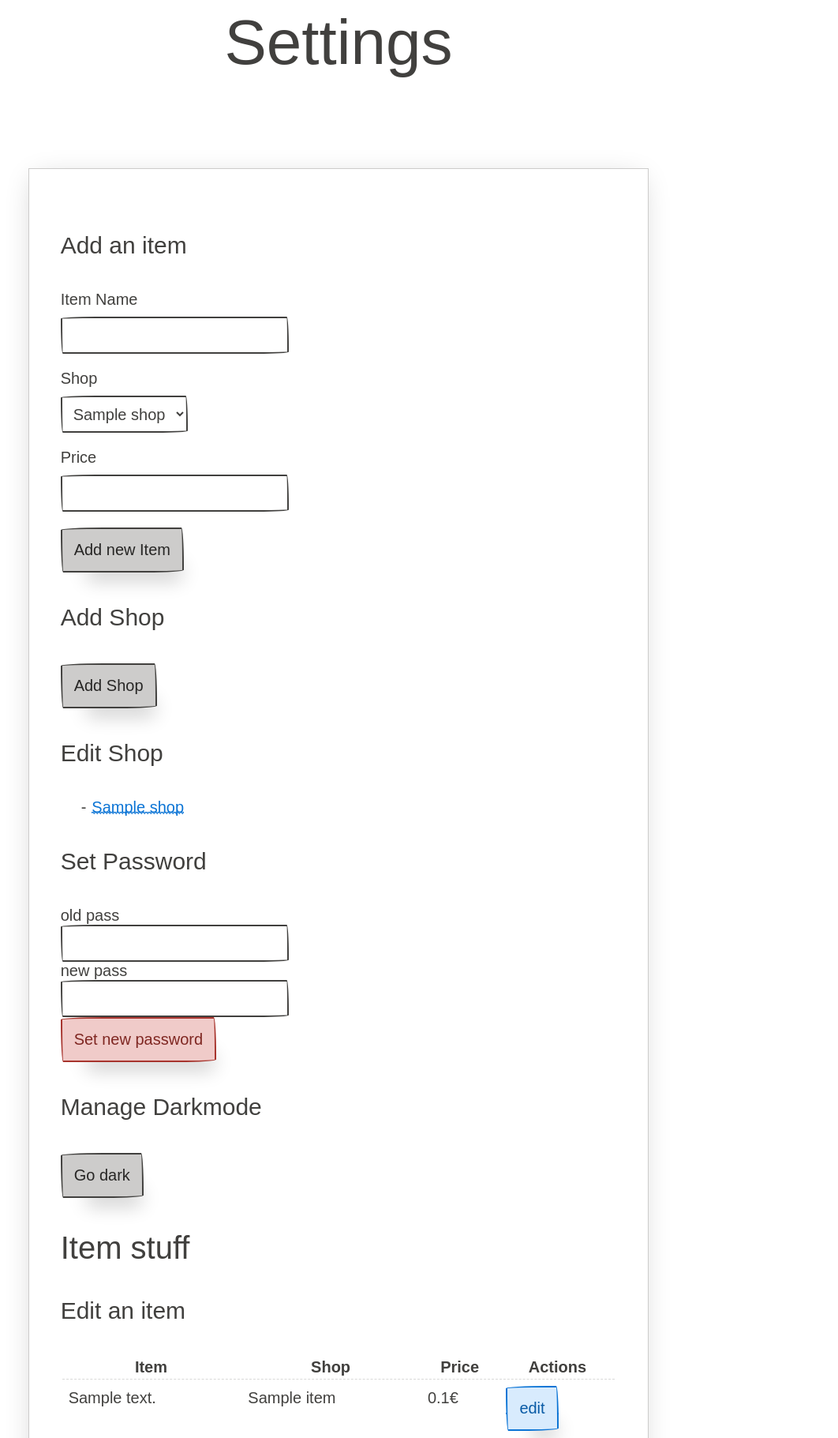
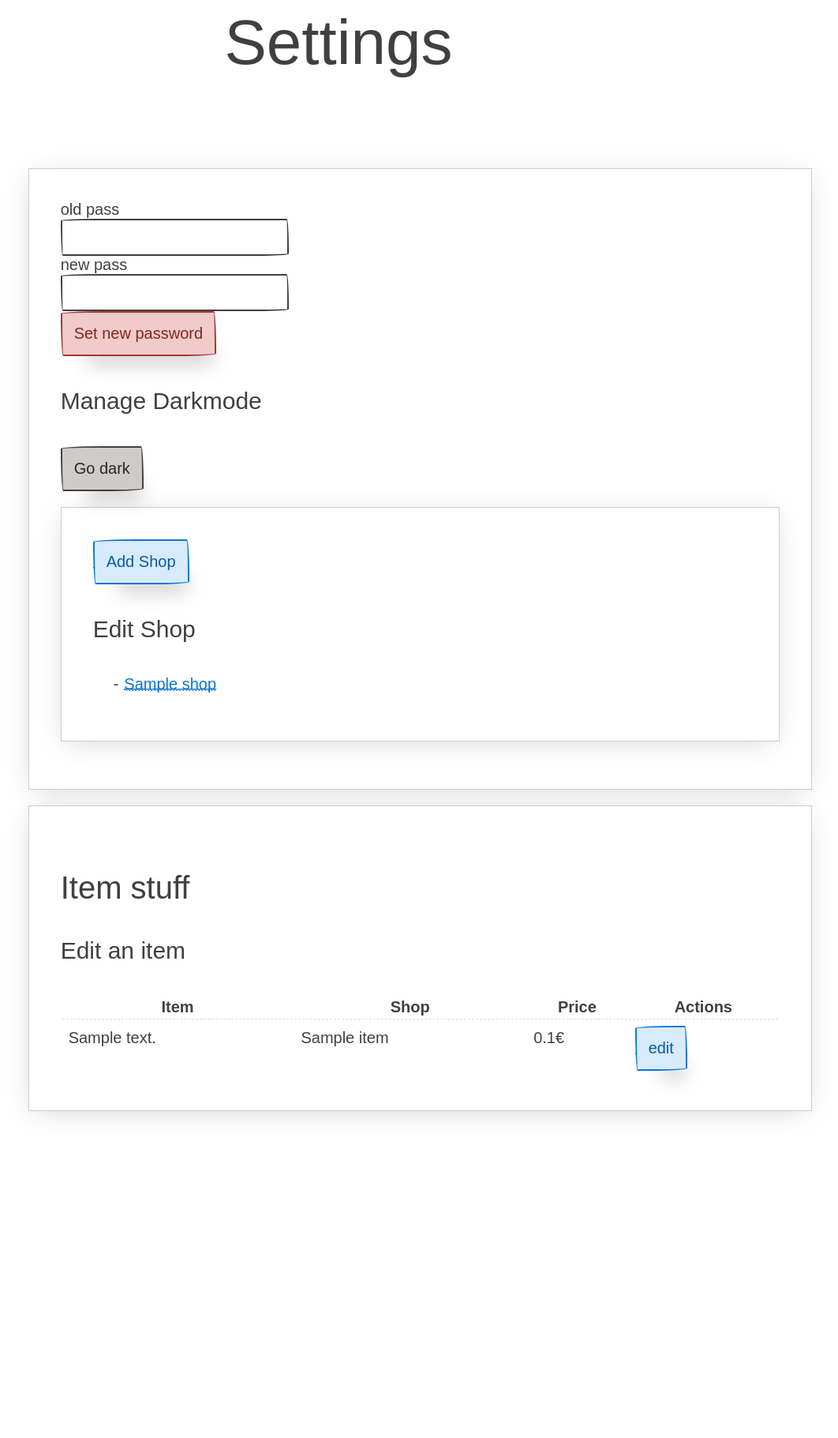
Before and after one commit to TLFTobiNary/rechenknecht, a Python web app: template rechenknecht/templates/rechenknecht/settings.html in a window 1280 px wide. Shown: the part 66-1887 px from the top of the page at 79% size, without its empty margins (211-1273 px from the left). After the commit the page ends 1481 px from the top, so only its background shows below. Run offline with Jinja, Linux system fonts and the light colour scheme; the template is opened without the code that fills it: most values are stand-ins (such as "Sample title", 1, 10 or a date in 2020); some web fonts are replaced.

Commit message:
completed #5

```diff
--- a/rechenknecht/templates/rechenknecht/run.html
+++ b/rechenknecht/templates/rechenknecht/run.html
@@ -45,6 +45,7 @@
 	</div>
 		<button class="paper-btn btn-primary">add purchase</button>
 		<button class="btn-secondary" name="modify" value="modify item">modify item</button>
+		<a href="{{url_for("rechenknecht.editItem")}}"><button class="btn-success">add new item</button></a>
 	</form>
 
 <div>
--- a/rechenknecht/templates/rechenknecht/settings.html
+++ b/rechenknecht/templates/rechenknecht/settings.html
@@ -6,41 +6,6 @@
 
 {% block content %}
 
-
-<h4>Add an item</h4>
-<form method="POST" action="{{url_for('rechenknecht.addItem')}}">
-	<div class="form-group">
-	<label for="name">Item Name</label>
-	<input id="name" name="name" type="text"/>
-	</div>
-	<div class="form-group">
-	<label for="shop">Shop</label>
-	<select id="shop" name="shop">
-		{%for s in shops%}
-		<option value={{s['id']}}>{{s['name']}}</option>
-		{%endfor%}
-	</select>
-	</div>
-	<div class="form-group">
-	<label for="price">Price</label>
-	<input id="price" name="price" type="number" pattern="[0-9]+([\.,][0-9]+)?" step="0.01"/>
-	</div>
-	<div class="form-group">
-	<button class="btn-primary">Add new Item</button>
-	</div>
-</form>
-<h4>Add Shop</h4>
-<form method="POST" action="{{url_for('rechenknecht.addShop')}}">
-	<button class="btn-primary">Add Shop</button>
-</form>
-
-<h4>Edit Shop</h4>
-<ul>
-	{%for s in shops %}
-	<li><a href="{{url_for('rechenknecht.editShop', shopid=s['id'])}}">{{s['name']}}</a></li>
-	{%endfor%}
-</ul>
-	<h4>Set Password</h4>
 	<form method="POST" action="{{url_for('auth.reset',username=g.user['username'])}}">
 		<label for="oldpass">old pass</label>
 		<input id="oldpass" name="oldpass" type="password"/>
@@ -53,22 +18,21 @@
 		<form action="{{url_for("rechenknecht.toggleMode")}}" method="POST">
 			<button class="btn-primary">{%if g.user['darkmode']%}Go light{%else%}Go dark{%endif%}</button>
 		</form>
+<div class="paper">
+<a href="{{url_for('rechenknecht.editShop')}}">
+	<button class="btn-secondary">Add Shop</button></a>
+
+<h4>Edit Shop</h4>
+<ul>
+	{%for s in shops %}
+	<li><a href="{{url_for('rechenknecht.editShop', shopid=s['id'])}}">{{s['name']}}</a></li>
+	{%endfor%}
+</ul>
+</div>
 {% if g.user['privileges'] > 0 %}
 <h3>Admin stuff</h3>
-<h4>Add Pool</h4>
-<form method="POST" action="{{url_for('rechenknecht.addPool')}}">
-	<label for="name">Pool name</label>
-	<input id="name" name="name" type="text"/>
-	<fieldset>
-		<legend>Members</legend>
-		<div>
-		{%for u in users %}
-			<input type="checkbox" id="{{u['id']}}" name="members" value="{{u['id']}}" />
-			<label for="{{u['id']}}">{{u['username']}}</label>
-		{%endfor%}
-		</div>
-	</fieldset>
-	<button class="btn-primary">add pool</button>
+<div class="paper">
+	<a href="{{url_for('rechenknecht.editPool')}}"><button class="btn-secondary">add pool</button></a>
 </form>
 <h4>Edit Pool</h4>
 <p>active pools</p><ul>
@@ -86,28 +50,9 @@
 {%endif%}
 {%endfor%}
 </ul>
-
-
-	<h4>Add User</h4>
-	<form method="POST" action="{{url_for('rechenknecht.addUser')}}">
-	<div class="form-group">
-		<label for="name">Name</label>
-		<input id="name" name="name" type="text"/>
-	</div><div class="form-group">
-		<label for="pass">Password</label>
-		<input id="pass" name="pass" type="password"/>
-	</div>
-	<div class="form-group">
-		<label for="admin">
-			<span><input id="admin" type=checkbox name="admin"/>Is admin?</span></label>
-	</div>
-
-	<div class="form-group">
-
-		<button class="btn-primary">add user</button>
-	</div>
-	</form>
-
+</div>
+<div class="paper">
+<a href="{{url_for('rechenknecht.editUser')}}"><button class="btn-secondary">Add user</button></a>
 <h4>Edit user</h4>
 <p>active users</p>
 <ul>
@@ -127,7 +72,8 @@
 {%endfor%}
 </ul>
 	{%endif%}
-
+</div>
+<div class="paper">
 <div>
 	<h3>Item stuff</h3>
 	<h4>Edit an item</h4>
@@ -146,5 +92,6 @@
 		{%endfor%}
 	</table>
 </div>
+</div>
 
 {% endblock %}
```
Also changed, not shown: rechenknecht/rechenknecht.py (+96 -74 lines), rechenknecht/templates/rechenknecht/item.html (+10 -7 lines), rechenknecht/templates/rechenknecht/pool.html (+6 -2 lines), rechenknecht/templates/rechenknecht/shop.html (+10 -3 lines), rechenknecht/templates/rechenknecht/user.html (+7 -4 lines).
